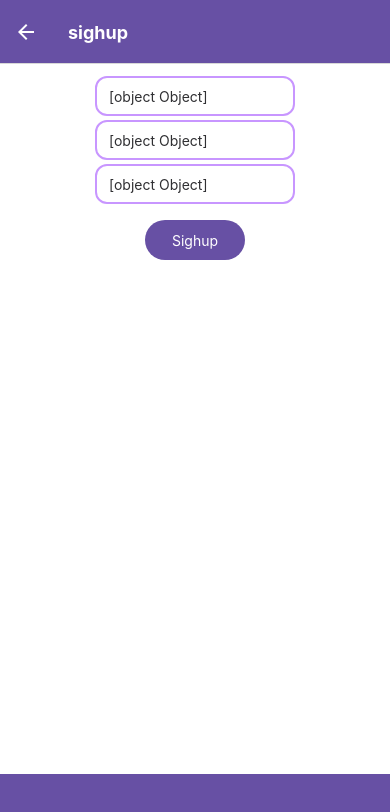
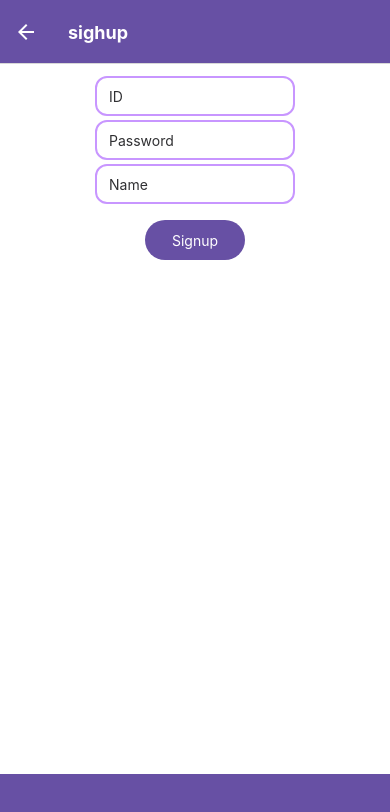
Before and after one commit to OpenSource8Team/MukGenie, a React Native app: screen /sighup in a window 390 px wide. Shown: the top 812 px of the page. Built offline with nearby package versions, Linux system fonts and the light colour scheme.

Commit message:
회원가입 백앤드 연결

```diff
--- a/layout/sighup_screen.js
+++ b/layout/sighup_screen.js
@@ -1,15 +1,15 @@
-import React from "react";
-import { SafeAreaView, View, Text, TextInput, TouchableOpacity, } from "react-native";
+import React, { useState } from "react";
+import { SafeAreaView, View, Text, TextInput, TouchableOpacity } from "react-native";
 import { createStackNavigator } from "@react-navigation/stack";
 
 const Stack = createStackNavigator();
 
-/* 	회원가입 스크린의 역할:
+/*  회원가입 스크린의 역할:
     회원가입 버튼이 눌리면, 텍스트 박스에 담긴 텍스트와 데이터베이스의 값을 대조.
     일치하는 내용이 없다면 회원가입 성공, 일치하는 내용이 있다면 오류메시지 출력.
 */
 
-const Button = ({ title, onPress }) => {// 버튼을 누르면 확인이 가능하게 끔 색을 바꿈
+const Button = ({ title, onPress }) => {
   return (
     <TouchableOpacity
       style={{
@@ -28,13 +28,18 @@ const Button = ({ title, onPress }) => {// 버튼을 누르면 확인이 가능
   );
 };
 
-const SignupScreen = ({navigation}) => {// 스크린
+const SignupScreen = ({ navigation }) => {
+  const [idValue, setIdValue] = useState("");
+  const [passwordValue, setPasswordValue] = useState("");
+  const [nameValue, setNameValue] = useState("");
+
   const idbox = () => {
     return (
       <TextInput
         placeholder="ID"
-				value={Text}
-				style = {{
+        value={idValue}
+        onChangeText={(text) => setIdValue(text)}
+        style={{
           color: "#303033",
           fontSize: 14,
           width: 200,
@@ -46,16 +51,16 @@ const SignupScreen = ({navigation}) => {// 스크린
           padding: 12,
         }}
       />
-
-        )
-    }
+    );
+  };
 
   const pwbox = () => {
     return (
       <TextInput
         placeholder="Password"
-				value={Text}
-				style = {{
+        value={passwordValue}
+        onChangeText={(text) => setPasswordValue(text)}
+        style={{
           color: "#303033",
           fontSize: 14,
           width: 200,
@@ -67,16 +72,16 @@ const SignupScreen = ({navigation}) => {// 스크린
           padding: 12,
         }}
       />
-
-        )
-    }
+    );
+  };
 
   const namebox = () => {
     return (
       <TextInput
         placeholder="Name"
-				value={Text}
-				style = {{
+        value={nameValue}
+        onChangeText={(text) => setNameValue(text)}
+        style={{
           color: "#303033",
           fontSize: 14,
           width: 200,
@@ -88,74 +93,86 @@ const SignupScreen = ({navigation}) => {// 스크린
           padding: 12,
         }}
       />
-
-        )
-    }
+    );
+  };
 
   const buttonpane = () => {
     return (
       <View
-				style = {{
+        style={{
           alignSelf: "stretch",
           flexDirection: "row",
           justifyContent: "space-around",
           alignItems: "center",
           backgroundColor: "#FFFFFF",
           padding: 12,
-				}}>
+        }}
+      >
         <Button
-						title ="Sighup"
-						onPress={() => navigation.navigate("login")}
+          title="Signup"
+          onPress={() => {
+            // fetch 요청 보내기
+            fetch("http://localhost:8080/users", {
+              method: "POST",
+              headers: {
+                "Content-Type": "application/json",
+              },
+              body: JSON.stringify({
+                id: idValue,
+                password: passwordValue,
+                name: nameValue,
+              }),
+            })
+              .then((response) => {
+                if (!response.ok) {
+                  throw new Error("Network response was not ok");
+                }
+                return response.json();
+              })
+              .then((data) => {
+                console.log(data); // 서버로부터 받은 응답 로그에 출력
+                // 여기에서 필요한 작업을 수행합니다. 예를 들어, 회원가입 성공 시 다음 화면으로 이동할 수 있습니다.
+                navigation.navigate("SuccessScreen");
+              })
+              .catch((error) => {
+                console.error("Error:", error);
+                // 오류 발생 시 사용자에게 알림 등을 표시할 수 있습니다.
+              });
+          }}
         />
       </View>
-
-        )
-    }
+    );
+  };
 
   const infopane = () => {
     return (
       <View
-				style = {{
+        style={{
           height: 220,
           justifyContent: "space-between",
           alignItems: "center",
           backgroundColor: "#FFFFFF",
           padding: 12,
-				}}>
+        }}
+      >
         {idbox()}
         {pwbox()}
         {namebox()}
         {buttonpane()}
       </View>
-
-        )
-    }
+    );
+  };
 
   const botbar = () => {
-        return (
-            <View
-				style = {{
-					height: 70,
-					backgroundColor: "#6750A4",
-					padding: 12,
-				}}>
-			</View>
-
-        )
-    }
+    return <View style={{ height: 70, backgroundColor: "#6750A4", padding: 12 }} />;
+  };
 
   return (
-        <SafeAreaView
-			style = {{
-				flex: 1,
-				justifyContent: "space-between",
-				backgroundColor: "#FFFFFF",
-			}}>
+    <SafeAreaView style={{ flex: 1, justifyContent: "space-between", backgroundColor: "#FFFFFF" }}>
       {infopane()}
       {botbar()}
     </SafeAreaView>
-
-    )
-}
+  );
+};
 
 export default SignupScreen;
```
Lines whose indentation alone changed are shown as unchanged.
